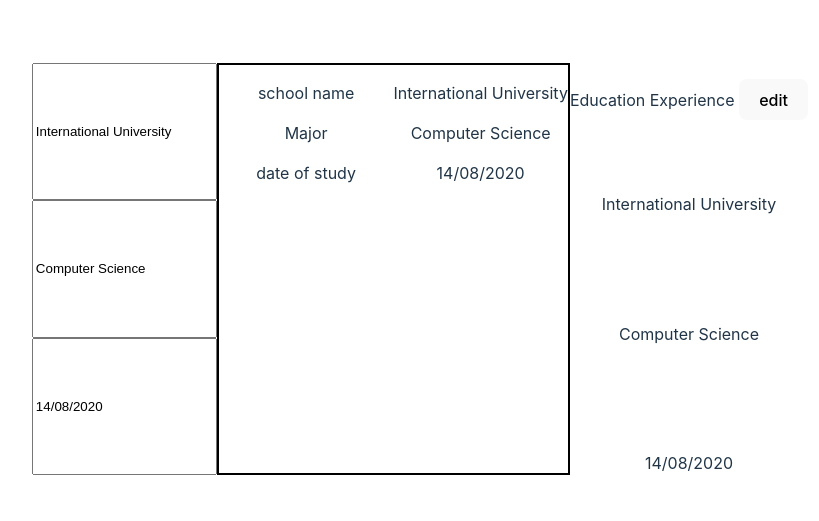
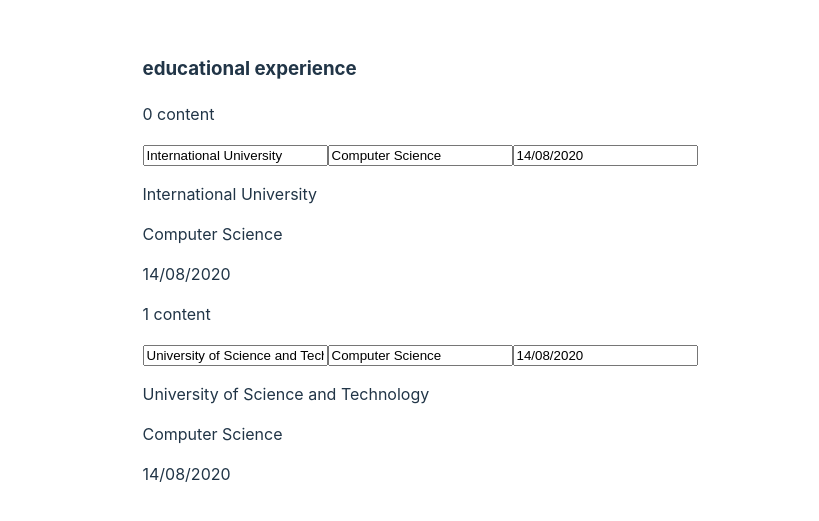
Before and after one commit to phuongle841/project-CV-Application, a React (Vite) app: page / in a window 1280 px wide. Shown: the part 131-652 px from the top of the page, without its empty margins (220-1039 px from the left). Built offline with nearby package versions, Linux system fonts and the light colour scheme.

Commit message:
Done: proper modify panel

```diff
--- a/src/App.css
+++ b/src/App.css
@@ -2,16 +2,8 @@
   max-width: 1280px;
   margin: 0 auto;
   padding: 2rem;
-  text-align: center;
-  display: flex;
 }
-#root > div {
-  display: grid;
-  grid-template-rows: repeat(3, 1fr);
-}
-#content {
-  grid-template-columns: repeat(2, 1fr);
-}
+
 .logo {
   height: 6em;
   padding: 1.5em;
--- a/src/App.jsx
+++ b/src/App.jsx
@@ -3,21 +3,45 @@ import { Structure } from "./components/structure";
 import "./App.css";
 
 function App() {
-  const content = Structure[1].content;
+  const content = Structure[1].content[0];
+  const title = Structure[1].title;
+
   const [defaultData, setDefaultData] = useState(content);
+  const [isActive, setIsActive] = useState(false);
 
   return (
-    <>
-      <ModifyPanel contents={defaultData} hook={setDefaultData}></ModifyPanel>
-      <div id="content" style={{ border: "2px solid black" }}>
-        <ContentPanel contents={defaultData}></ContentPanel>
-        <TitlePanel contents={defaultData}></TitlePanel>
-      </div>
-    </>
+    <div id={title}>
+      <h3>{title}</h3>
+      <CustomSection list={Structure[1].content}></CustomSection>
+    </div>
+  );
+}
+function CustomSection({ list }) {
+  // is open is for differ education experience {use number}
+  const [isOpen, setIsOpen] = useState(true);
+  const [defaultData, setDefaultData] = useState(list);
+  console.log(defaultData);
+  return (
+    <div>
+      {list.map((content, index) => {
+        return (
+          <div key={index}>
+            <p>{index} content</p>
+            <ModifyPanel
+              childId={index}
+              defaultData={defaultData}
+              hook={setDefaultData}
+            ></ModifyPanel>
+            <TitlePanel childId={index} defaultData={defaultData}></TitlePanel>
+          </div>
+        );
+      })}
+    </div>
   );
 }
 
-function TitlePanel({ contents }) {
+function TitlePanel({ childId, defaultData }) {
+  const contents = defaultData[childId];
   return (
     <div>
       {Object.keys(contents).map((content, id) => {
@@ -26,16 +50,9 @@ function TitlePanel({ contents }) {
     </div>
   );
 }
-function ContentPanel({ contents }) {
-  return (
-    <div>
-      {Object.keys(contents).map((content, id) => {
-        return <p key={id}>{content}</p>;
-      })}
-    </div>
-  );
-}
-function ModifyPanel({ contents, hook }) {
+
+function ModifyPanel({ childId, defaultData, hook }) {
+  const contents = defaultData[childId];
   return (
     <div>
       {Object.keys(contents).map((content, id) => {
@@ -45,8 +62,20 @@ function ModifyPanel({ contents, hook }) {
             type="text"
             value={contents[content]}
             onChange={(e) => {
-              const newObject = { ...contents, [`${content}`]: e.target.value };
-              hook(newObject);
+              console.log(content);
+
+              const newObject = {
+                ...defaultData[childId],
+                [content]: e.target.value,
+              };
+
+              const newData = [...defaultData.toSpliced(childId, 1, newObject)];
+
+              console.log(newData);
+              hook(newData);
+
+              // const newObject = { ...contents, [`${content}`]: e.target.value };
+              // hook(newObject);
             }}
           />
         );
--- a/src/components/structure.js
+++ b/src/components/structure.js
@@ -9,11 +9,18 @@ export const Structure = [
   },
   {
     title: "educational experience",
-    content: {
-      "school name": "International University",
-      Major: "Computer Science",
-      "date of study": "14/08/2020",
-    },
+    content: [
+      {
+        "school name": "International University",
+        Major: "Computer Science",
+        "date of study": "14/08/2020",
+      },
+      {
+        "school name": "University of Science and Technology",
+        Major: "Computer Science",
+        "date of study": "14/08/2020",
+      },
+    ],
   },
   {
     title: "practical experience",
--- a/src/main.jsx
+++ b/src/main.jsx
@@ -7,6 +7,5 @@ import EducationalExperience from "./components/educationalExperience";
 createRoot(document.getElementById("root")).render(
   <StrictMode>
     <App></App>
-    <EducationalExperience></EducationalExperience>
   </StrictMode>
 );
```
